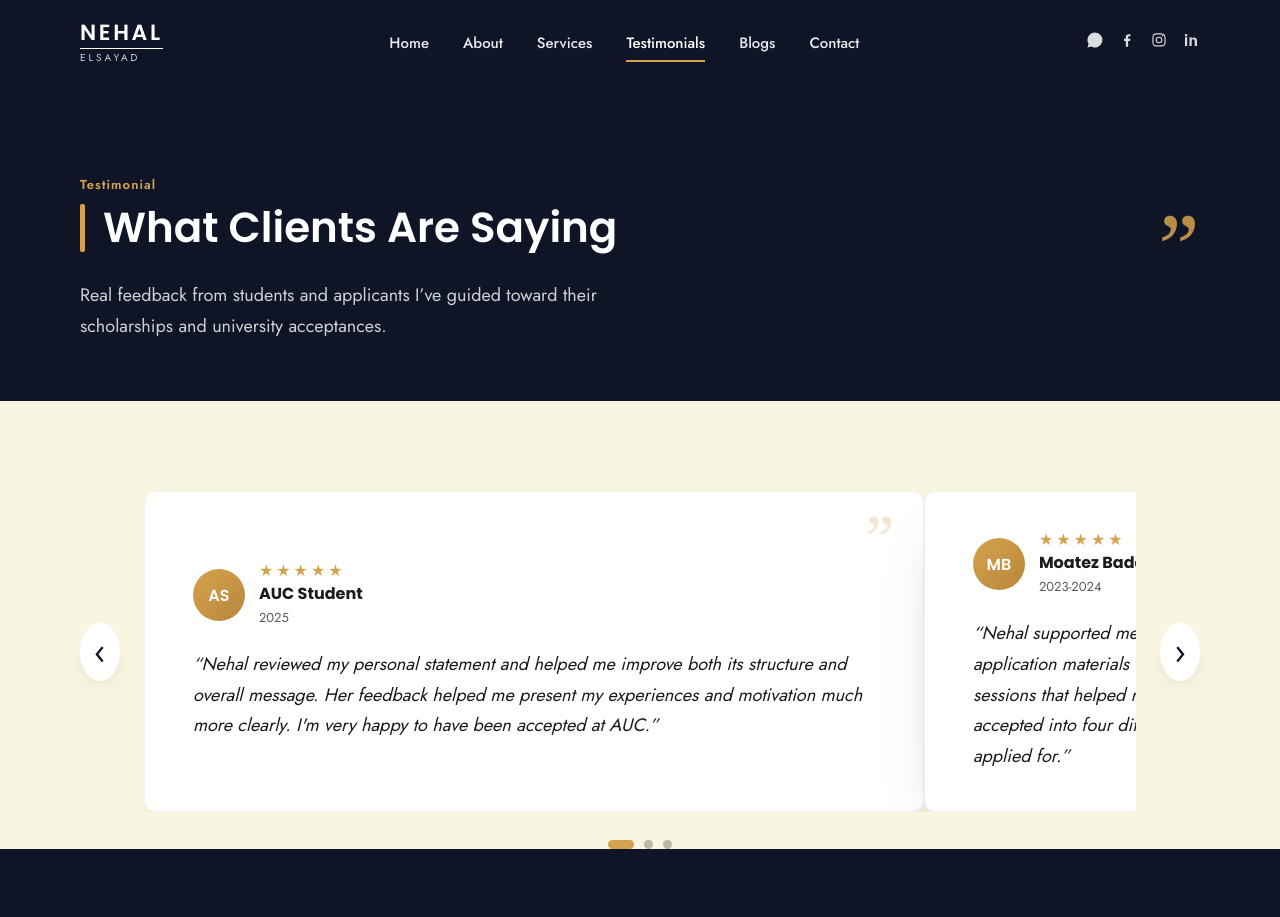
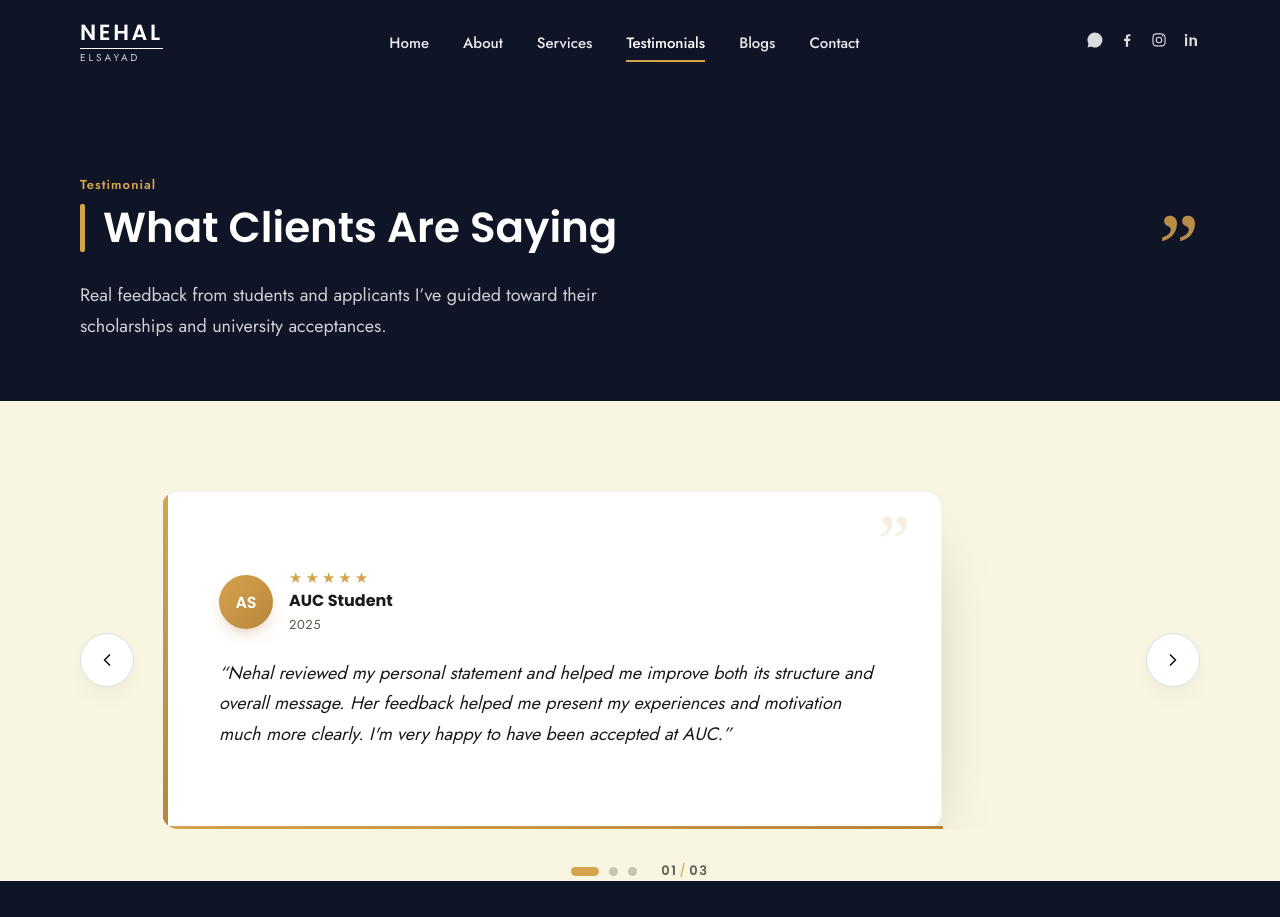
Before and after one commit to MoatazElsayad/nehal-advising, a React (Vite) app: page /testimonials in a window 1280 px wide. Shown: the top 917 px of the page. Built offline with nearby package versions, Linux system fonts and the light colour scheme.

Commit message:
Redesign testimonials carousel with autoplay, fade+slide transitions, and premium polish

```diff
--- a/src/pages/Testimonials.css
+++ b/src/pages/Testimonials.css
@@ -32,45 +32,68 @@
 .carousel {
   display: flex;
   align-items: center;
-  gap: 24px;
+  gap: 28px;
 }
 
 .carousel-viewport {
   flex: 1;
   min-width: 0;
+  position: relative;
+  border-radius: 16px;
   overflow: hidden;
 }
 
 .carousel-track {
-  display: flex;
-  align-items: stretch;
-  transition: transform 0.6s cubic-bezier(0.4, 0, 0.2, 1);
+  display: grid;
+  position: relative;
 }
 
 .quote-card {
+  grid-area: 1 / 1;
   background: var(--white);
-  border-radius: 12px;
-  padding: 40px 48px;
-  flex: 0 0 100%;
+  border-radius: 16px;
+  padding: 48px 56px;
   margin: 0;
-  min-height: 200px;
+  min-height: 220px;
   display: flex;
   flex-direction: column;
   justify-content: center;
-  box-shadow: 0 28px 60px -32px rgba(0, 0, 0, 0.35);
+  box-shadow: 0 30px 70px -34px rgba(0, 0, 0, 0.4);
   border: 1px solid rgba(0, 0, 0, 0.05);
   position: relative;
+  opacity: 0;
+  transform: translateX(22px);
+  transition: opacity 0.75s ease, transform 0.75s ease;
+  pointer-events: none;
+  will-change: opacity, transform;
+}
+
+.quote-card.is-active {
+  opacity: 1;
+  transform: translateX(0);
+  pointer-events: auto;
+}
+
+.quote-card::before {
+  content: '';
+  position: absolute;
+  left: 0;
+  top: 0;
+  bottom: 0;
+  width: 5px;
+  background: linear-gradient(180deg, var(--gold), var(--gold-dark));
+  border-radius: 16px 0 0 16px;
 }
 
 .quote-card::after {
   content: '\201D';
   position: absolute;
-  right: 28px;
-  top: 14px;
-  font-size: 64px;
+  right: 30px;
+  top: 12px;
+  font-size: 72px;
   font-family: Georgia, serif;
   color: var(--gold);
-  opacity: 0.25;
+  opacity: 0.18;
   line-height: 1;
   pointer-events: none;
 }
@@ -80,18 +103,19 @@
   color: var(--ink);
   font-style: italic;
   line-height: 1.7;
-  margin-top: 22px;
+  margin-top: 24px;
+  max-width: 46em;
 }
 
 .quote-author {
   display: flex;
   align-items: center;
-  gap: 14px;
+  gap: 16px;
 }
 
 .avatar {
-  width: 52px;
-  height: 52px;
+  width: 54px;
+  height: 54px;
   border-radius: 50%;
   background: linear-gradient(135deg, var(--gold), var(--gold-dark));
   color: var(--white);
@@ -101,6 +125,7 @@
   align-items: center;
   justify-content: center;
   flex-shrink: 0;
+  box-shadow: 0 8px 18px -8px rgba(184, 134, 58, 0.6);
 }
 
 .quote-author-meta {
@@ -118,44 +143,79 @@
 .quote-year {
   font-size: 13px;
   color: var(--muted);
+  letter-spacing: 0.04em;
 }
 
 .stars {
   display: flex;
   gap: 3px;
   color: var(--gold);
-  font-size: 16px;
+  font-size: 15px;
   line-height: 1;
 }
 
+.autoplay-progress {
+  position: absolute;
+  left: 0;
+  bottom: 0;
+  height: 3px;
+  width: 100%;
+  transform-origin: left;
+  background: linear-gradient(90deg, var(--gold), var(--gold-dark));
+  animation: autoplay-fill linear forwards;
+  animation-play-state: running;
+  z-index: 2;
+}
+
+@keyframes autoplay-fill {
+  from { transform: scaleX(0); }
+  to { transform: scaleX(1); }
+}
+
+.carousel.is-paused .autoplay-progress {
+  animation-play-state: paused;
+}
+
 .carousel-arrow {
-  background: none;
-  border: none;
-  font-size: 34px;
-  line-height: 1;
-  padding: 12px 14px;
+  width: 54px;
+  height: 54px;
   flex-shrink: 0;
   border-radius: 50%;
+  border: 1px solid rgba(15, 21, 38, 0.14);
+  background: var(--white);
+  color: var(--navy);
+  display: flex;
+  align-items: center;
+  justify-content: center;
   cursor: pointer;
-  transition: color 0.2s ease, background 0.2s ease, transform 0.2s ease;
-}
-
-.carousel-arrow.dark {
-  color: var(--navy);
-  background: var(--white);
-  box-shadow: 0 10px 24px -14px rgba(0, 0, 0, 0.3);
+  box-shadow: 0 12px 30px -18px rgba(0, 0, 0, 0.3);
+  transition: background 0.25s ease, color 0.25s ease, border-color 0.25s ease, transform 0.2s ease, box-shadow 0.25s ease;
 }
 
 .carousel-arrow:hover {
-  color: var(--gold-dark);
-  transform: scale(1.12);
+  background: var(--gold);
+  border-color: transparent;
+  color: var(--white);
+  transform: translateY(-2px);
+  box-shadow: 0 16px 34px -18px rgba(184, 134, 58, 0.6);
+}
+
+.carousel-arrow:active {
+  transform: scale(0.94);
+}
+
+.carousel-controls {
+  display: flex;
+  align-items: center;
+  justify-content: center;
+  gap: 24px;
+  margin-top: 32px;
 }
 
 .carousel-dots {
   display: flex;
-  justify-content: center;
+  align-items: center;
   gap: 10px;
-  margin-top: 28px;
 }
 
 .dot {
@@ -163,23 +223,36 @@
   height: 9px;
   border-radius: 50%;
   border: none;
-  background: rgba(0, 0, 0, 0.25);
+  background: rgba(15, 21, 38, 0.22);
   padding: 0;
-  transition: background 0.2s ease, transform 0.2s ease;
+  cursor: pointer;
+  transition: background 0.25s ease, transform 0.25s ease, width 0.3s ease;
 }
 
 .dot:hover {
-  background: rgba(0, 0, 0, 0.45);
+  background: rgba(184, 134, 58, 0.6);
 }
 
 .dot.is-active {
   background: var(--gold);
-  width: 26px;
+  width: 28px;
   border-radius: 6px;
 }
 
-.dot.is-active:hover {
-  transform: scale(1.1);
+.carousel-count {
+  font-family: var(--font-heading);
+  font-size: 13px;
+  font-weight: 600;
+  letter-spacing: 0.12em;
+  color: var(--muted);
+  display: inline-flex;
+  align-items: baseline;
+  gap: 2px;
+}
+
+.carousel-count span {
+  color: var(--gold);
+  font-weight: 400;
 }
 
 .stats-section {
@@ -232,20 +305,36 @@
     padding: 60px 0 40px;
   }
   .quote-card {
-    padding: 30px 26px;
+    padding: 32px 26px 40px;
   }
   .quote-card p {
     font-size: 16px;
   }
+  .quote-card::after {
+    font-size: 52px;
+    right: 18px;
+  }
+  .avatar {
+    width: 46px;
+    height: 46px;
+  }
   .carousel {
-    gap: 8px;
+    gap: 10px;
   }
   .carousel-arrow {
-    font-size: 26px;
-    padding: 8px;
+    width: 44px;
+    height: 44px;
+  }
+  .carousel-arrow svg {
+    width: 18px;
+    height: 18px;
   }
   .quote-mark {
     display: none;
+  }
+  .carousel-controls {
+    gap: 16px;
+    margin-top: 24px;
   }
   .stats-grid {
     grid-template-columns: 1fr;
@@ -261,3 +350,21 @@
     padding-bottom: 0;
   }
 }
+
+@media (prefers-reduced-motion: reduce) {
+  .quote-card {
+    transition: none;
+    transform: none;
+    opacity: 0;
+  }
+  .quote-card.is-active {
+    opacity: 1;
+  }
+  .autoplay-progress {
+    display: none;
+  }
+  .carousel-arrow,
+  .dot {
+    transition: none;
+  }
+}
--- a/src/pages/Testimonials.jsx
+++ b/src/pages/Testimonials.jsx
@@ -1,6 +1,8 @@
-import { useState } from 'react';
+import { useCallback, useEffect, useRef, useState } from 'react';
 import { testimonials } from '../data/testimonials';
 import './Testimonials.css';
+
+const AUTOPLAY_DELAY = 7000;
 
 const stats = [
   { value: '100+', label: 'Students Advised' },
@@ -20,6 +22,25 @@ function Stars({ rating = 5 }) {
   );
 }
 
+function Chevron({ direction }) {
+  const isPrev = direction === 'prev';
+  return (
+    <svg
+      width="20"
+      height="20"
+      viewBox="0 0 24 24"
+      fill="none"
+      stroke="currentColor"
+      strokeWidth="2"
+      strokeLinecap="round"
+      strokeLinejoin="round"
+      aria-hidden="true"
+    >
+      <path d={isPrev ? 'M15 18l-6-6 6-6' : 'M9 18l6-6-6-6'} />
+    </svg>
+  );
+}
+
 function initials(name) {
   return name
     .split(' ')
@@ -32,11 +53,40 @@ function initials(name) {
 
 export default function Testimonials() {
   const [index, setIndex] = useState(0);
+  const [reduceMotion, setReduceMotion] = useState(false);
+  const [hovering, setHovering] = useState(false);
   const total = testimonials.length;
-  const current = testimonials[index];
+  const paused = hovering || reduceMotion;
+  const hoveringRef = useRef(false);
 
-  const prev = () => setIndex((i) => (i - 1 + total) % total);
-  const next = () => setIndex((i) => (i + 1) % total);
+  useEffect(() => {
+    const mq = window.matchMedia('(prefers-reduced-motion: reduce)');
+    setReduceMotion(mq.matches);
+    const onChange = (e) => setReduceMotion(e.matches);
+    mq.addEventListener('change', onChange);
+    return () => mq.removeEventListener('change', onChange);
+  }, []);
+
+  const goTo = useCallback((i) => setIndex(((i % total) + total) % total), [total]);
+
+  useEffect(() => {
+    if (reduceMotion) return;
+    const id = setInterval(() => {
+      if (!hoveringRef.current) {
+        setIndex((i) => (i + 1) % total);
+      }
+    }, AUTOPLAY_DELAY);
+    return () => clearInterval(id);
+  }, [index, total, reduceMotion]);
+
+  const pause = () => {
+    hoveringRef.current = true;
+    setHovering(true);
+  };
+  const resume = () => {
+    hoveringRef.current = false;
+    setHovering(false);
+  };
 
   return (
     <div className="page-testimonials">
@@ -59,17 +109,25 @@ export default function Testimonials() {
 
       <section className="section section-cream testimonials-section">
         <div className="container">
-          <div className="carousel">
-            <button className="carousel-arrow dark" onClick={prev} aria-label="Previous testimonial">
-              &#8249;
+          <div
+            className={`carousel ${paused ? 'is-paused' : ''}`}
+            onMouseEnter={pause}
+            onMouseLeave={resume}
+            onFocus={pause}
+            onBlur={resume}
+          >
+            <button className="carousel-arrow" onClick={() => goTo(index - 1)} aria-label="Previous testimonial">
+              <Chevron direction="prev" />
             </button>
-            <div className="carousel-viewport">
-              <div
-                className="carousel-track"
-                style={{ transform: `translateX(-${index * 100}%)` }}
+
+            <div className="carousel-viewport" role="region" aria-roledescription="carousel" aria-label="Client testimonials">
+              <div className="carousel-track">
+                {testimonials.map((t, i) => (
+                  <blockquote
+                    className={`quote-card ${i === index ? 'is-active' : ''}`}
+                    key={t.name + i}
+                    aria-hidden={i !== index}
                   >
-                {testimonials.map((t, i) => (
-                  <blockquote className="quote-card" key={t.name + i}>
                     <div className="quote-author">
                       <span className="avatar" aria-hidden="true">{initials(t.name)}</span>
                       <div className="quote-author-meta">
@@ -82,21 +140,38 @@ export default function Testimonials() {
                   </blockquote>
                 ))}
               </div>
+
+              <span
+                className="autoplay-progress"
+                key={index}
+                role="presentation"
+                style={{ animationDuration: `${AUTOPLAY_DELAY}ms` }}
+              />
             </div>
-            <button className="carousel-arrow dark" onClick={next} aria-label="Next testimonial">
-              &#8250;
+
+            <button className="carousel-arrow" onClick={() => goTo(index + 1)} aria-label="Next testimonial">
+              <Chevron direction="next" />
             </button>
           </div>
 
-          <div className="carousel-dots dark">
+          <div className="carousel-controls">
+            <div className="carousel-dots" role="tablist" aria-label="Choose testimonial">
               {testimonials.map((t, i) => (
                 <button
                   key={t.name + i}
+                  role="tab"
+                  aria-selected={i === index}
+                  aria-label={`Testimonial ${i + 1} of ${total}`}
                   className={`dot ${i === index ? 'is-active' : ''}`}
-                onClick={() => setIndex(i)}
-                aria-label={`Show testimonial ${i + 1}`}
+                  onClick={() => goTo(i)}
                 />
               ))}
+            </div>
+            <span className="carousel-count" aria-hidden="true">
+              {String(index + 1).padStart(2, '0')}
+              <span>/</span>
+              {String(total).padStart(2, '0')}
+            </span>
           </div>
         </div>
       </section>
```
Lines whose indentation alone changed are shown as unchanged.
